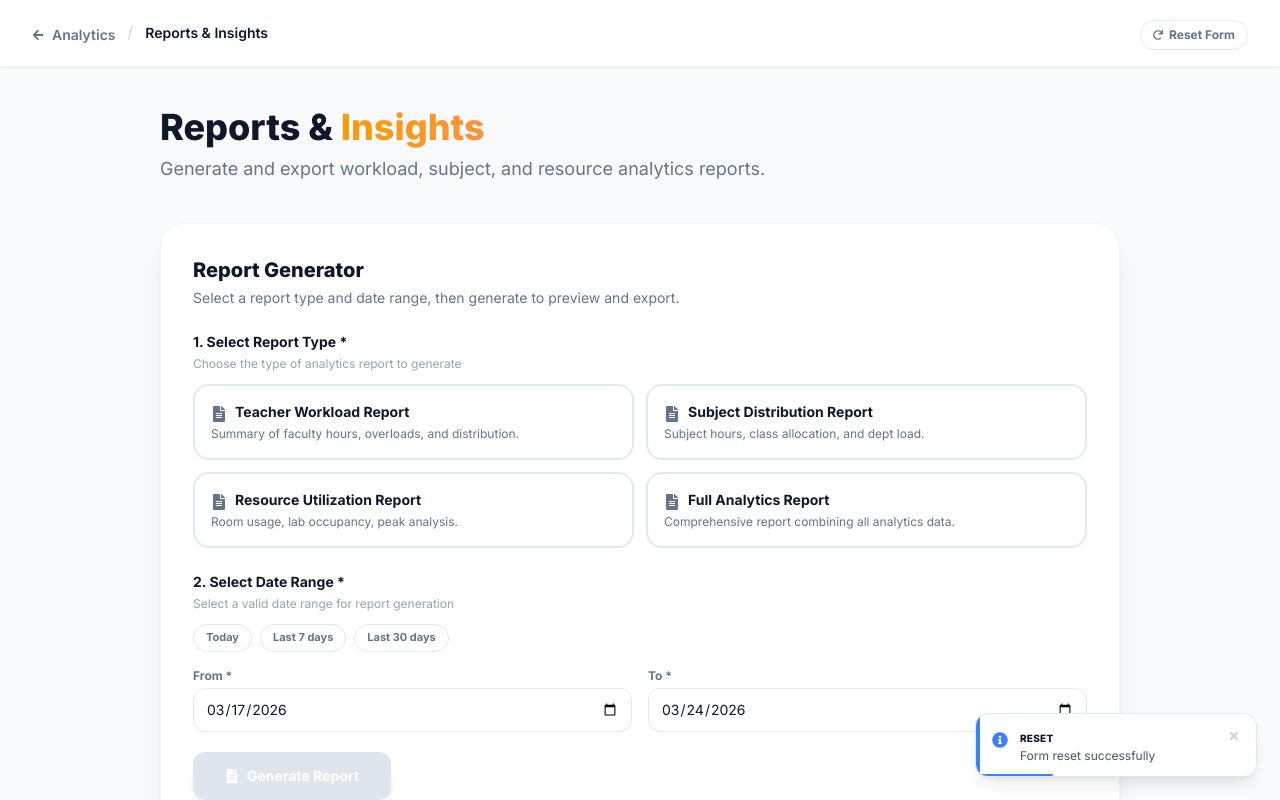
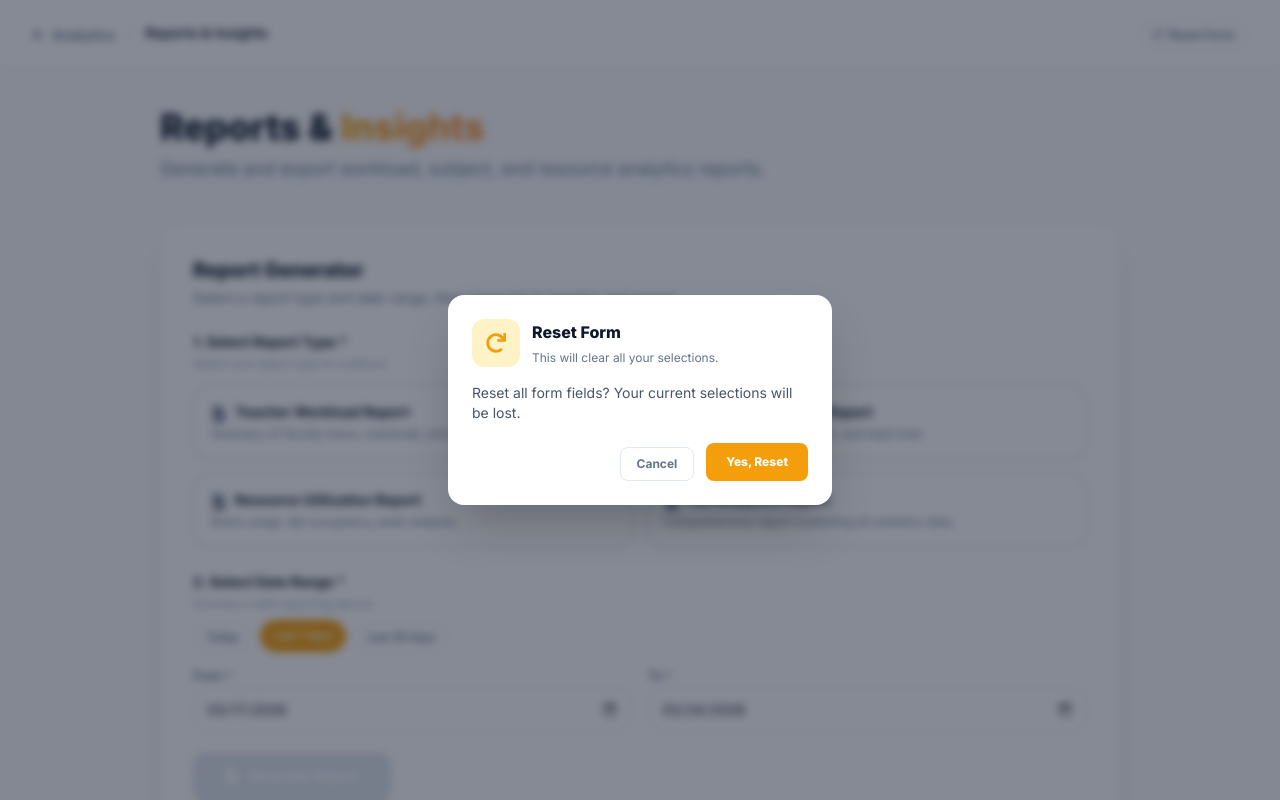
Before and after one commit to kalaichelvanmanojkanth/Time-Table-Management-System, a React (Vite) app in the folder frontend/: page /analytics/reports in a window 1280 px wide. Both pictures are taken after a click on the button "Reset Form". Shown: the top 800 px of the page. Built offline with nearby package versions, Linux system fonts and the light colour scheme; the HTML template or start-up script is replaced by a standard one.

Commit message:
add analytics reports page with form validation, toast notifications, and confirmation dialogs for generating and exporting various analytics reports.

```diff
--- a/frontend/src/pages/analytics/Reports.jsx
+++ b/frontend/src/pages/analytics/Reports.jsx
@@ -110,6 +110,30 @@ const STATUS_TIPS = {
   OK:              'Allocation is within normal limits',
 };
 
+/* ══ CONFIRM RESET DIALOG ══ */
+function ConfirmReset({ onConfirm, onCancel }) {
+  return (
+    <div className="fixed inset-0 z-50 flex items-center justify-center p-4 bg-navy/50 backdrop-blur-sm">
+      <div className="bg-white dark:bg-slate-800 rounded-2xl shadow-2xl w-full max-w-sm p-6 rp-fade-in">
+        <div className="flex items-center gap-3 mb-4">
+          <div className="w-12 h-12 rounded-xl bg-amber-100 dark:bg-amber-950/40 flex items-center justify-center text-amber-500 text-xl">
+            <FaRedo />
+          </div>
+          <div>
+            <h3 className="font-extrabold text-navy dark:text-white">Reset Form</h3>
+            <p className="text-xs text-muted mt-0.5">This will clear all your selections.</p>
+          </div>
+        </div>
+        <p className="text-sm text-slate-600 dark:text-slate-300 mb-5">Reset all form fields? Your current selections will be lost.</p>
+        <div className="flex gap-3 justify-end">
+          <button onClick={onCancel} className="px-4 py-2 text-xs font-bold rounded-lg border border-slate-200 dark:border-slate-600 text-muted hover:bg-slate-50 dark:hover:bg-slate-700 transition-colors">Cancel</button>
+          <button id="confirm-reset-btn" onClick={onConfirm} className="px-5 py-2 text-xs font-extrabold rounded-lg bg-amber-500 text-white hover:bg-amber-600 transition-all shadow-sm">Yes, Reset</button>
+        </div>
+      </div>
+    </div>
+  );
+}
+
 /* ══ CONFIRM EXPORT DIALOG ══ */
 function ConfirmExport({ fmt, onConfirm, onCancel }) {
   return (
@@ -148,9 +172,11 @@ export default function Reports() {
   const [fieldErrs, setFieldErrs] = useState({});
   const [loading, setLoading]     = useState(false);
   const [generated, setGenerated] = useState(null);
-  const [exporting, setExporting] = useState(null);   // fmt being exported
-  const [exported, setExported]   = useState(null);   // last exported fmt
-  const [confirmFmt, setConfirmFmt] = useState(null); // export confirm dialog
+  const [exporting, setExporting] = useState(null);
+  const [exported, setExported]   = useState(null);
+  const [confirmFmt, setConfirmFmt] = useState(null);
+  const [confirmReset, setConfirmReset] = useState(false);
+  const [activePreset, setActivePreset] = useState('Last 7 days');
   const { list, dismiss, toast }  = useToast();
 
   const firstErrRef  = useRef(null);
@@ -166,18 +192,58 @@ export default function Reports() {
 
   /* ── quick date range presets ── */
   const applyPreset = (label) => {
-    if (label === 'Today')      { set('from', todayStr);    setForm(f => ({ ...f, from: todayStr,    to: todayStr    })); }
-    if (label === 'Last 7 days'){ setForm(f => ({ ...f, from: weekAgoStr,  to: todayStr })); setFieldErrs({}); setGenerated(null); }
-    if (label === 'Last 30 days'){ setForm(f => ({ ...f, from: monthAgoStr, to: todayStr })); setFieldErrs({}); setGenerated(null); }
+    setActivePreset(label);
+    setFieldErrs({});
+    setGenerated(null);
+    if (label === 'Today')       { setForm(f => ({ ...f, from: todayStr,    to: todayStr    })); }
+    if (label === 'Last 7 days') { setForm(f => ({ ...f, from: weekAgoStr,  to: todayStr    })); }
+    if (label === 'Last 30 days'){ setForm(f => ({ ...f, from: monthAgoStr, to: todayStr    })); }
   };
 
-  /* ── reset ── */
+  /* ── reset (with confirmation) ── */
   const resetForm = () => {
     setForm({ type: '', from: weekAgoStr, to: todayStr });
     setFieldErrs({});
     setGenerated(null);
     setExported(null);
+    setActivePreset('Last 7 days');
+    setConfirmReset(false);
     toast.info('Form reset successfully', 'Reset');
+  };
+
+  /* ── auto-correct date range if From > To ── */
+  const handleFromChange = (val) => {
+    setActivePreset(null);
+    if (form.to && val > form.to) {
+      setForm(f => ({ ...f, from: form.to, to: val }));
+      setFieldErrs(prev => { const n = { ...prev }; delete n.from; delete n.to; delete n.range; return n; });
+      setGenerated(null);
+      toast.info('Date range auto-corrected', 'Info', 2500);
+    } else {
+      set('from', val);
+    }
+  };
+  const handleToChange = (val) => {
+    setActivePreset(null);
+    set('to', val);
+  };
+
+  /* ── keyboard navigation for report type grid ── */
+  const handleTypeKeyDown = (e) => {
+    const ids = REPORT_TYPES.map(r => r.id);
+    const cur = ids.indexOf(form.type);
+    if (e.key === 'ArrowRight' || e.key === 'ArrowDown') {
+      e.preventDefault();
+      const next = ids[(cur + 1) % ids.length];
+      set('type', next);
+      document.getElementById(`report-type-${next}`)?.focus();
+    }
+    if (e.key === 'ArrowLeft' || e.key === 'ArrowUp') {
+      e.preventDefault();
+      const prev = ids[(cur - 1 + ids.length) % ids.length];
+      set('type', prev);
+      document.getElementById(`report-type-${prev}`)?.focus();
+    }
   };
 
   /* ── generate ── */
@@ -241,6 +307,7 @@ export default function Reports() {
     <div className="min-h-screen bg-surface dark:bg-navy font-sans text-navy dark:text-slate-100 antialiased">
       <Toasts list={list} dismiss={dismiss} />
       {confirmFmt && <ConfirmExport fmt={confirmFmt} onConfirm={doExport} onCancel={() => setConfirmFmt(null)} />}
+      {confirmReset && <ConfirmReset onConfirm={resetForm} onCancel={() => setConfirmReset(false)} />}
 
       {/* ── header ── */}
       <header className="bg-white dark:bg-slate-900 border-b border-slate-100 dark:border-slate-800 px-5 sm:px-8 py-4 flex items-center gap-3 sticky top-0 z-40 shadow-sm">
@@ -252,10 +319,10 @@ export default function Reports() {
         {/* Reset button in header */}
         <button
           id="reset-form-btn"
-          onClick={resetForm}
+          onClick={() => setConfirmReset(true)}
           aria-label="Reset form"
-          title="Reset all form fields"
-          className="ml-auto inline-flex items-center gap-1.5 text-xs font-bold px-3 py-1.5 rounded-full border border-slate-200 text-muted hover:border-amber-400 hover:text-amber-600 transition-all"
+          title="Clear all selections"
+          className="ml-auto inline-flex items-center gap-1.5 text-xs font-bold px-3 py-1.5 rounded-full border border-slate-200 dark:border-slate-600 text-muted hover:border-amber-400 hover:text-amber-600 transition-all"
         >
           <FaRedo className="text-[10px]" /> Reset Form
         </button>
@@ -288,14 +355,17 @@ export default function Reports() {
 
           {/* ── Report type ── */}
           <p className="text-sm font-bold text-navy dark:text-slate-200 mb-1">1. Select Report Type *</p>
-          <p className="text-xs text-slate-400 dark:text-slate-500 mb-3">Choose the type of analytics report to generate</p>
+          <p className="text-xs text-slate-400 dark:text-slate-500 mb-3">Select one report type to continue</p>
           {errs.type && (
             <p className="text-[10px] text-rose-500 mb-2 flex items-center gap-1 rp-fade-in"><FaExclamationTriangle className="flex-shrink-0" />Please select a report type</p>
           )}
           <div
             ref={typeRef}
             tabIndex={-1}
-            className={`grid sm:grid-cols-2 gap-3 mb-6 rounded-xl outline-none ${errs.type ? 'ring-2 ring-rose-300 ring-offset-2' : ''}`}
+            onKeyDown={handleTypeKeyDown}
+            role="group"
+            aria-label="Report type selection"
+            className={`grid sm:grid-cols-2 gap-3 mb-6 rounded-xl outline-none ${errs.type ? 'ring-2 ring-rose-300 dark:ring-rose-700 ring-offset-2' : ''}`}
           >
             {REPORT_TYPES.map(r => (
               <button
@@ -327,7 +397,7 @@ export default function Reports() {
 
           {/* ── Date range ── */}
           <p className="text-sm font-bold text-navy dark:text-slate-200 mb-1">2. Select Date Range *</p>
-          <p className="text-xs text-slate-400 dark:text-slate-500 mb-2">Select a valid date range for report generation</p>
+          <p className="text-xs text-slate-400 dark:text-slate-500 mb-2">Choose a valid reporting period</p>
 
           {/* Quick presets */}
           <div className="flex flex-wrap gap-2 mb-3">
@@ -336,7 +406,12 @@ export default function Reports() {
                 key={label}
                 onClick={() => applyPreset(label)}
                 aria-label={`Apply ${label} preset`}
-                className="text-[11px] font-bold px-3 py-1 rounded-full border border-slate-200 dark:border-slate-600 text-muted dark:text-slate-400 hover:border-amber-400 hover:text-amber-600 transition-all"
+                aria-pressed={activePreset === label}
+                className={`text-[11px] font-bold px-3 py-1 rounded-full border transition-all ${
+                  activePreset === label
+                    ? 'bg-amber-500 text-white border-amber-500 shadow-sm'
+                    : 'border-slate-200 dark:border-slate-600 text-muted dark:text-slate-400 hover:border-amber-400 hover:text-amber-600'
+                }`}
               >
                 {label}
               </button>
@@ -351,7 +426,7 @@ export default function Reports() {
                 id="date-from"
                 ref={fromRef}
                 type="date" value={form.from} max={todayStr}
-                onChange={e => set('from', e.target.value)}
+                onChange={e => handleFromChange(e.target.value)}
                 aria-label="Start date"
                 className={`w-full text-sm px-3 py-2.5 rounded-xl border bg-white dark:bg-slate-700 text-navy dark:text-slate-100 focus:outline-none transition-colors ${
                   errs.from || errs.range ? 'border-rose-400 bg-rose-50 dark:bg-rose-950/30 focus:border-rose-500' : 'border-slate-200 dark:border-slate-600 focus:border-amber-500'
@@ -365,7 +440,7 @@ export default function Reports() {
               <input
                 id="date-to"
                 type="date" value={form.to} max={todayStr}
-                onChange={e => set('to', e.target.value)}
+                onChange={e => handleToChange(e.target.value)}
                 aria-label="End date"
                 className={`w-full text-sm px-3 py-2.5 rounded-xl border bg-white dark:bg-slate-700 text-navy dark:text-slate-100 focus:outline-none transition-colors ${
                   errs.to || errs.range ? 'border-rose-400 bg-rose-50 dark:bg-rose-950/30 focus:border-rose-500' : 'border-slate-200 dark:border-slate-600 focus:border-amber-500'
@@ -388,7 +463,7 @@ export default function Reports() {
                 aria-label="Generate report"
                 className={`w-full sm:w-auto inline-flex items-center justify-center gap-2 font-bold text-white px-8 py-3.5 rounded-xl shadow-lg transition-all duration-200 text-sm ${
                   canGenerate
-                    ? 'bg-gradient-to-r from-amber-500 to-orange-500 hover:from-amber-600 hover:to-orange-600 hover:-translate-y-0.5 hover:shadow-xl focus:outline-none focus:ring-2 focus:ring-amber-400 focus:ring-offset-2'
+                    ? 'bg-gradient-to-r from-amber-500 to-orange-500 hover:from-amber-600 hover:to-orange-600 hover:-translate-y-0.5 hover:shadow-xl focus:outline-none focus:ring-2 focus:ring-amber-400 focus:ring-offset-2 rp-pulse'
                     : 'bg-slate-300 dark:bg-slate-700 cursor-not-allowed opacity-60'
                 }`}
               >
@@ -420,7 +495,6 @@ export default function Reports() {
         {/* ── Generated report preview ── */}
         {generated && !loading && (
           <div className="bg-white dark:bg-slate-800 rounded-3xl border-2 border-emerald-300 dark:border-emerald-700 shadow-xl p-6 sm:p-8 rp-border-glow">
-            {/* Ready header */}
             <div className="flex items-start justify-between gap-4 flex-wrap mb-2">
               <div>
                 <div className="flex items-center gap-2 mb-1">
@@ -430,12 +504,13 @@ export default function Reports() {
                 <p className="text-sm text-muted dark:text-slate-400">Generated at {generated.generatedAt}</p>
               </div>
               <div className="flex items-center gap-2 flex-wrap">
+                <span className="text-[10px] font-bold text-blue-600 dark:text-blue-400 bg-blue-50 dark:bg-blue-950/30 border border-blue-200 dark:border-blue-800 rounded-full px-2.5 py-0.5">Generated just now</span>
                 <span className="text-[11px] font-bold text-emerald-600 dark:text-emerald-400 bg-emerald-100 dark:bg-emerald-950/50 border border-emerald-200 dark:border-emerald-800 rounded-full px-3 py-1 rp-badge-pop">
                   ✓ Ready for Export
                 </span>
               </div>
             </div>
-            <p className="text-xs text-emerald-600 dark:text-emerald-400 font-semibold mb-6">Your analytics report is ready for export</p>
+            <p className="text-xs text-emerald-600 dark:text-emerald-400 font-semibold mb-6">Your analytics report is ready</p>
 
             {/* Summary cards */}
             <div className="grid sm:grid-cols-3 gap-4 mb-6">
@@ -501,7 +576,7 @@ export default function Reports() {
                     onClick={() => requestExport(fmt)}
                     disabled={!canExport}
                     aria-label={`Export report as ${fmt}`}
-                    title={!canExport ? 'Generate a report first to enable export' : `Export as ${fmt}`}
+                    title={!canExport ? 'Generate a report first to enable export' : fmt === 'PDF' ? 'Export report as PDF' : 'Export report as Excel'}
                     className={`inline-flex items-center gap-2 font-bold text-white text-sm px-6 py-2.5 rounded-xl shadow-md transition-all duration-200 focus:outline-none focus:ring-2 focus:ring-offset-1 ${
                       canExport
                         ? `bg-gradient-to-r ${color} hover:-translate-y-0.5 hover:shadow-lg focus:ring-amber-400`
@@ -531,21 +606,23 @@ export default function Reports() {
               <FaFileAlt className="text-3xl text-amber-300 dark:text-amber-600" />
             </div>
             <div className="font-bold text-navy dark:text-slate-200 mb-1 text-lg">No report generated yet</div>
-            <div className="text-sm text-muted dark:text-slate-400">Select options above and generate your report</div>
+            <div className="text-sm text-muted dark:text-slate-400">Select options above and click Generate Report</div>
           </div>
         )}
       </main>
 
       <style>{`
-        @keyframes rp-shrink  { from{transform:scaleX(1)} to{transform:scaleX(0)} }
-        @keyframes rp-fade-in { from{opacity:0;transform:translateY(-4px)} to{opacity:1;transform:translateY(0)} }
-        @keyframes rp-pop     { 0%{transform:scale(0.8);opacity:0} 60%{transform:scale(1.1)} 100%{transform:scale(1);opacity:1} }
-        @keyframes rp-float   { 0%,100%{transform:translateY(0)} 50%{transform:translateY(-6px)} }
-        @keyframes rp-glow    { 0%,100%{box-shadow:0 0 0 0 rgba(16,185,129,0)} 50%{box-shadow:0 0 0 6px rgba(16,185,129,.15)} }
-        .rp-fade-in   { animation: rp-fade-in 0.22s ease forwards; }
-        .rp-badge-pop { animation: rp-pop     0.35s ease forwards; }
-        .rp-float     { animation: rp-float   3s ease-in-out infinite; }
-        .rp-border-glow { animation: rp-glow  2s ease-in-out 2; }
+        @keyframes rp-shrink    { from{transform:scaleX(1)} to{transform:scaleX(0)} }
+        @keyframes rp-fade-in   { from{opacity:0;transform:translateY(-4px)} to{opacity:1;transform:translateY(0)} }
+        @keyframes rp-pop       { 0%{transform:scale(0.8);opacity:0} 60%{transform:scale(1.1)} 100%{transform:scale(1);opacity:1} }
+        @keyframes rp-float     { 0%,100%{transform:translateY(0)} 50%{transform:translateY(-6px)} }
+        @keyframes rp-glow      { 0%,100%{box-shadow:0 0 0 0 rgba(16,185,129,0)} 50%{box-shadow:0 0 0 6px rgba(16,185,129,.15)} }
+        @keyframes rp-pulse-btn { 0%,100%{box-shadow:0 0 0 0 rgba(245,158,11,.5)} 70%{box-shadow:0 0 0 8px rgba(245,158,11,0)} }
+        .rp-fade-in   { animation: rp-fade-in   0.22s ease forwards; }
+        .rp-badge-pop { animation: rp-pop        0.35s ease forwards; }
+        .rp-float     { animation: rp-float      3s ease-in-out infinite; }
+        .rp-border-glow { animation: rp-glow     2s ease-in-out 2; }
+        .rp-pulse     { animation: rp-pulse-btn  2s ease-in-out infinite; }
       `}</style>
     </div>
   );
```
